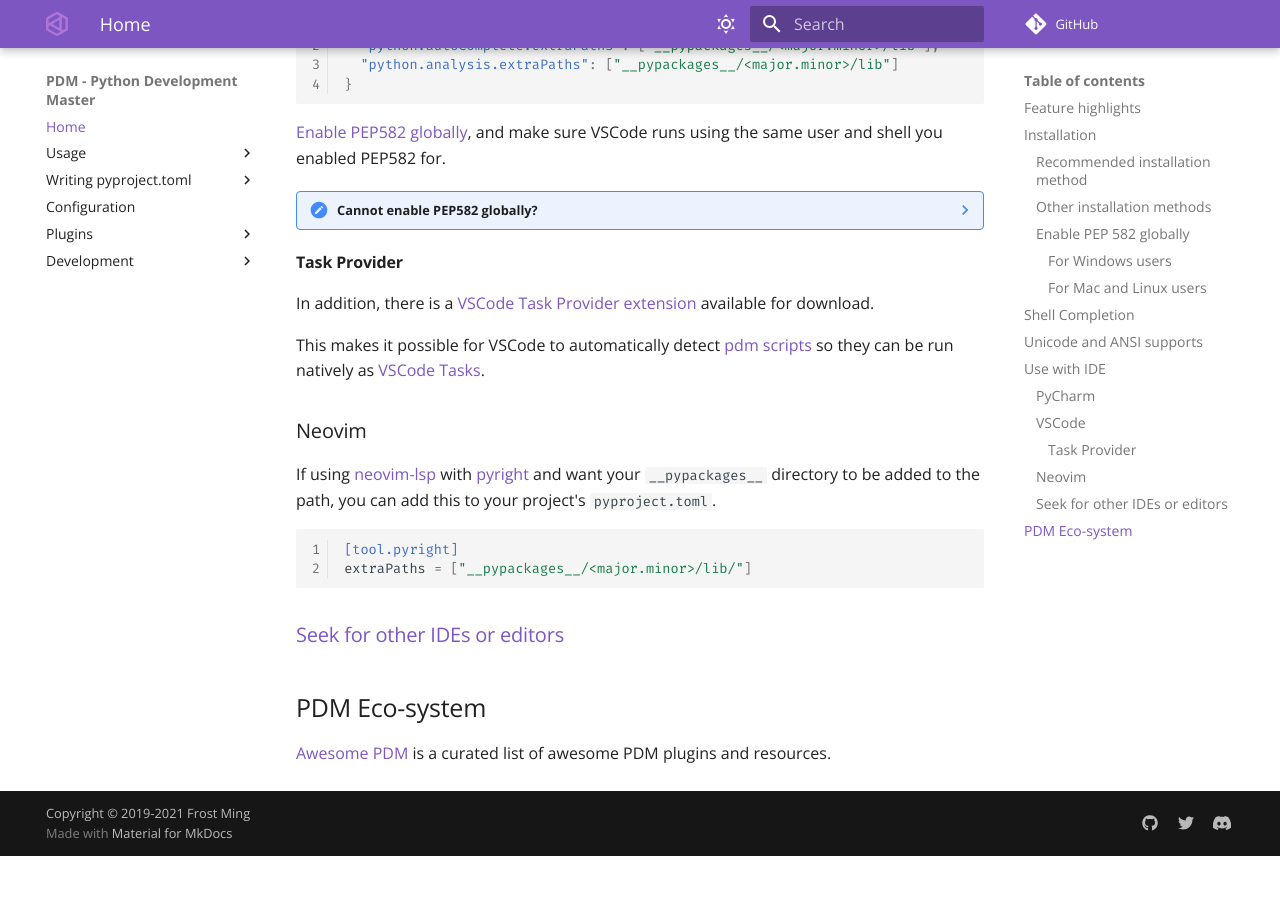
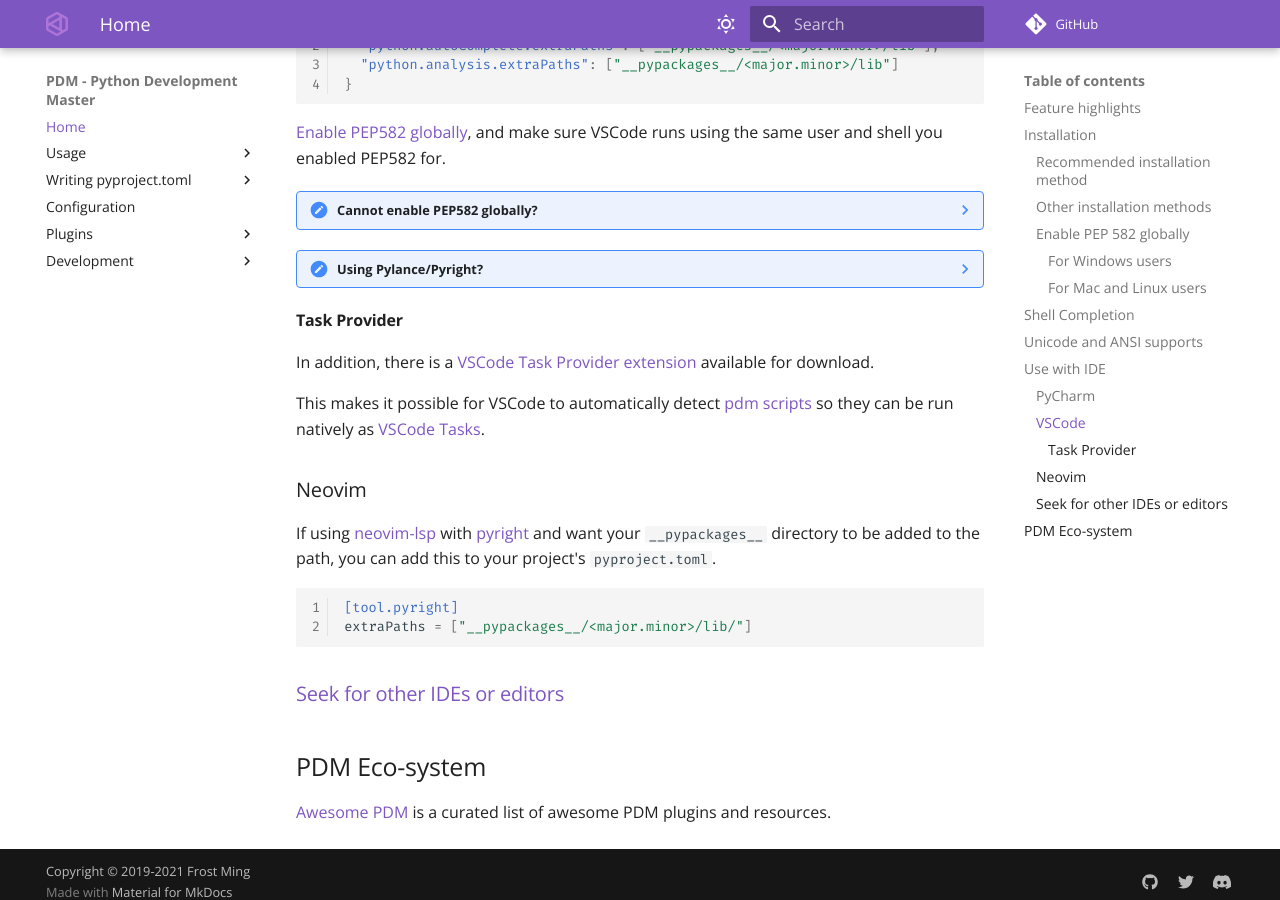
Before and after one commit to ChrisSanderser/pd-ms, an MkDocs documentation site: the page built from docs/docs/index.md, in a window 1280 px wide and 900 px high, scrolled down 3754 px. Built offline with MkDocs 1.6.1 and Material for MkDocs 9.7.7, drawn with Linux system fonts in a browser that asks for light colours; comment, search, counter and statistics services are not loaded; before the commit the page ends 4610 px from its top, so only the background shows below that; part of the change alters nothing that is shown.

Commit message:
docs: Add notes about using Pylance/Pyright (#967)

````diff
--- a/docs/docs/index.md
+++ b/docs/docs/index.md
@@ -247,6 +247,20 @@ and make sure VSCode runs using the same user and shell you enabled PEP582 for.
     "env": {"PYTHONPATH": "src:__pypackages__/<major.minor>/lib"}
     ```
 
+??? note "Using Pylance/Pyright?"
+    If you have configured `"python.analysis.diagnosticMode": "workspace"`,
+    and you see a ton of errors/warnings as a result.
+    you may need to create `pyrightconfig.json` in the workspace directory, and fill in the following fields:
+
+    ```json
+    {
+        "exclude": ["__pypackages__"]
+    }
+    ```
+
+    Then restart the language server or VS Code and you're good to go.
+    In the future ([microsoft/pylance-release#1150](https://github.com/microsoft/pylance-release/issues/1150)), maybe the problem will be solved.
+
 #### Task Provider
 
 In addition, there is a [VSCode Task Provider extension][pdm task provider] available for download.
````
